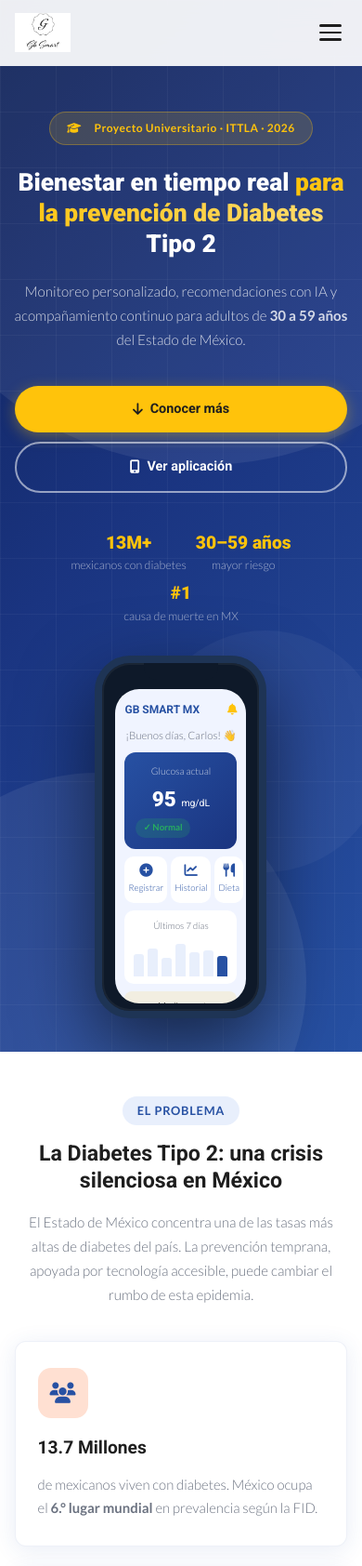
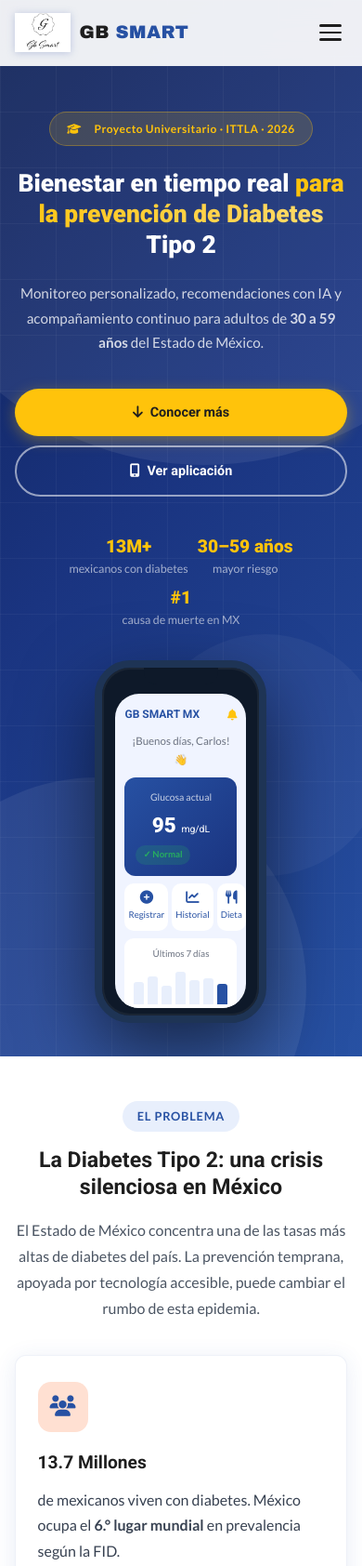
Before and after one commit to Anasof56778/diabetes-web, a website: page index.html in a window 390 px wide. Shown: the top 1684 px of the page at 93% size. Drawn offline with nearby package versions, Linux system fonts and the light colour scheme.

Commit message:
mejora tipografia y logo navbar

```diff
--- a/index.html
+++ b/index.html
@@ -20,6 +20,7 @@
     <div class="nav-container">
         <a href="#inicio" class="nav-logo">
             <img src="img/Logo.png" alt="GB SMART" style="height:42px; width:auto;">
+            <span class="nav-logo-text">GB <span class="nav-logo-accent">SMART</span></span>
         </a>
 
         <ul class="nav-menu" id="navMenu">
--- a/style.css
+++ b/style.css
@@ -30,10 +30,10 @@ html { scroll-behavior: smooth; font-size: 16px; }
 
 body {
     font-family: 'Lato', sans-serif;
-    font-weight: 300;
+    font-weight: 400;
     color: var(--dark);
     background: var(--white);
-    line-height: 1.7;
+    line-height: 1.75;
     overflow-x: hidden;
 }
 
@@ -124,9 +124,9 @@ button { cursor: pointer; border: none; background: none; font-family: inherit;
     margin-bottom: 18px;
 }
 .sec-desc {
-    font-size: 1.05rem;
-    color: var(--gray);
-    font-weight: 300;
+    font-size: 1.1rem;
+    color: #4b5563;
+    font-weight: 400;
 }
 .sec-desc-light { color: rgba(255,255,255,.78); }
 
@@ -159,12 +159,17 @@ button { cursor: pointer; border: none; background: none; font-family: inherit;
     align-items: center;
     gap: 10px;
 }
+.nav-logo img {
+    filter: drop-shadow(0 1px 4px rgba(39,81,163,.25));
+}
 .logo-svg { flex-shrink: 0; }
 .nav-logo-text {
     font-family: 'Arial Black', sans-serif;
-    font-size: 1.18rem;
-    color: var(--dark);
-    letter-spacing: -.01em;
+    font-size: 1.22rem;
+    font-weight: 900;
+    color: var(--dark);
+    letter-spacing: .02em;
+    line-height: 1;
 }
 .nav-logo-accent { color: var(--blue); }
 
@@ -562,7 +567,7 @@ button { cursor: pointer; border: none; background: none; font-family: inherit;
     color: var(--dark);
     margin-bottom: 10px;
 }
-.prob-card p { font-size: .93rem; color: var(--gray); }
+.prob-card p { font-size: 1rem; color: #374151; font-weight: 400; line-height: 1.7; }
 
 /* Gráfica */
 .chart-wrap {
@@ -583,7 +588,7 @@ button { cursor: pointer; border: none; background: none; font-family: inherit;
     font-size: 1.25rem;
     margin-bottom: 14px;
 }
-.chart-text p { color: var(--gray); font-size: .94rem; margin-bottom: 20px; }
+.chart-text p { color: #374151; font-size: 1rem; margin-bottom: 20px; }
 .chart-legend { display: flex; flex-direction: column; gap: 10px; }
 .chart-legend li {
     display: flex;
@@ -770,7 +775,7 @@ button { cursor: pointer; border: none; background: none; font-family: inherit;
     color: var(--dark);
     margin-bottom: 14px;
 }
-.feat-info p { color: var(--gray); margin-bottom: 20px; font-size: .96rem; }
+.feat-info p { color: #374151; margin-bottom: 20px; font-size: 1.05rem; }
 .feat-checklist { display: flex; flex-direction: column; gap: 10px; }
 .feat-checklist li {
     display: flex;
@@ -816,7 +821,7 @@ button { cursor: pointer; border: none; background: none; font-family: inherit;
     font-size: 1rem;
     margin-bottom: 10px;
 }
-.frow-card p { font-size: .88rem; color: var(--gray); }
+.frow-card p { font-size: .97rem; color: #374151; }
 
 /* ---------- RECETAS ---------- */
 .recetas-grid {
@@ -874,7 +879,7 @@ button { cursor: pointer; border: none; background: none; font-family: inherit;
     margin-bottom: 10px;
     color: var(--dark);
 }
-.rec-body p { font-size: .88rem; color: var(--gray); margin-bottom: 16px; }
+.rec-body p { font-size: .97rem; color: #374151; margin-bottom: 16px; }
 .btn-rec {
     display: inline-flex;
     align-items: center;
@@ -1713,7 +1718,7 @@ button { cursor: pointer; border: none; background: none; font-family: inherit;
     /* Secciones */
     .section       { padding: 48px 0; }
     .sec-title     { font-size: 1.45rem; }
-    .sec-desc      { font-size: .95rem; }
+    .sec-desc      { font-size: 1rem; }
 
     /* Tarjetas */
     .prob-card, .rec-card, .frow-card, .tech-card { border-radius: 12px; }
```
